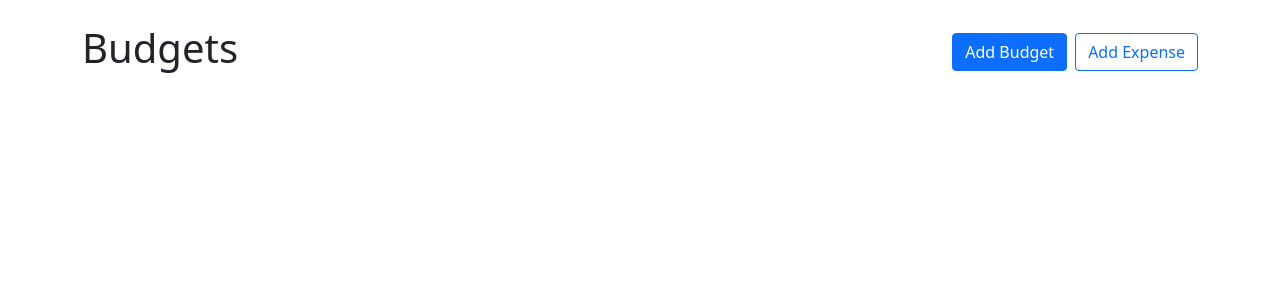
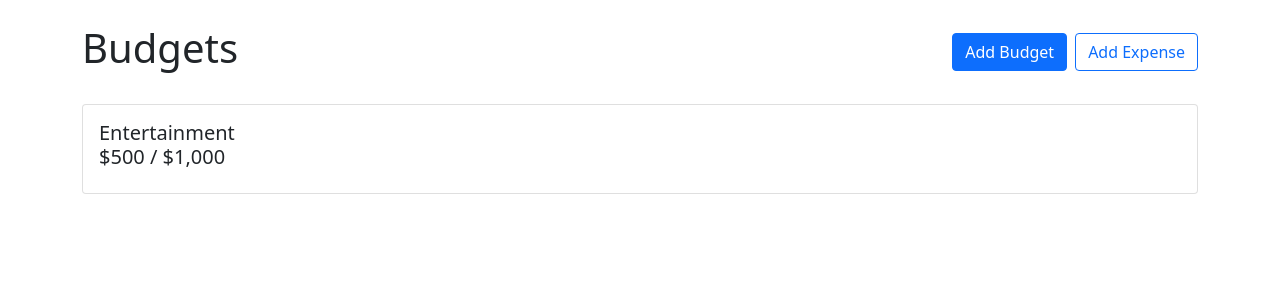
Before and after one commit to BlackKnightZERO/React_Budget_App, a React (Create React App) app: page / in a window 1280 px wide. Shown: the top 300 px of the page. Built offline with nearby package versions, Linux system fonts and the light colour scheme.

Commit message:
budget-card-component & currency-formatter-added

```diff
--- a/src/App.js
+++ b/src/App.js
@@ -2,8 +2,10 @@
 // import './App.css';
 
 import { Button, Container, Stack } from "react-bootstrap";
+import BudgetCard from "./components/BudgetCard";
 
 function App() {
+
   return (
     <div className="App">
       <Container className="my-4">
@@ -12,6 +14,16 @@
           <Button variant="primary">Add Budget</Button>
           <Button variant="outline-primary">Add Expense</Button>
         </Stack>
+
+        <div style={{
+          display:"grid",
+          gridTemplateColumns:"repeat(auto-fill), minmax(300px, 1fr)",
+          gap:"1rem",
+          alignItems:"flex-start"
+          }}>
+          <BudgetCard name="Entertainment" amount="500" max="1000" />
+        </div>
+
       </Container>
     </div>
   );
--- /dev/null
+++ b/src/components/BudgetCard.js
@@ -0,0 +1,19 @@
+import { Card } from "react-bootstrap";
+import { currencyFormatter } from "../utils";
+
+const BudgetCard = ({name, amount, max}) => {
+    return (
+        <>
+        <Card>
+            <Card.Body>
+                <Card.Title>
+                    <div>{name}</div>
+                    <div>{ currencyFormatter.format(amount) } / { currencyFormatter.format(max) }</div>
+                </Card.Title>
+            </Card.Body>
+        </Card>
+        </>
+     );
+}
+
+export default BudgetCard;
--- /dev/null
+++ b/src/utils.js
@@ -0,0 +1,5 @@
+export const currencyFormatter = new Intl.NumberFormat(undefined, {
+    currency: "usd",
+    style: "currency",
+    minimumFractionDigits: 0
+})
```
